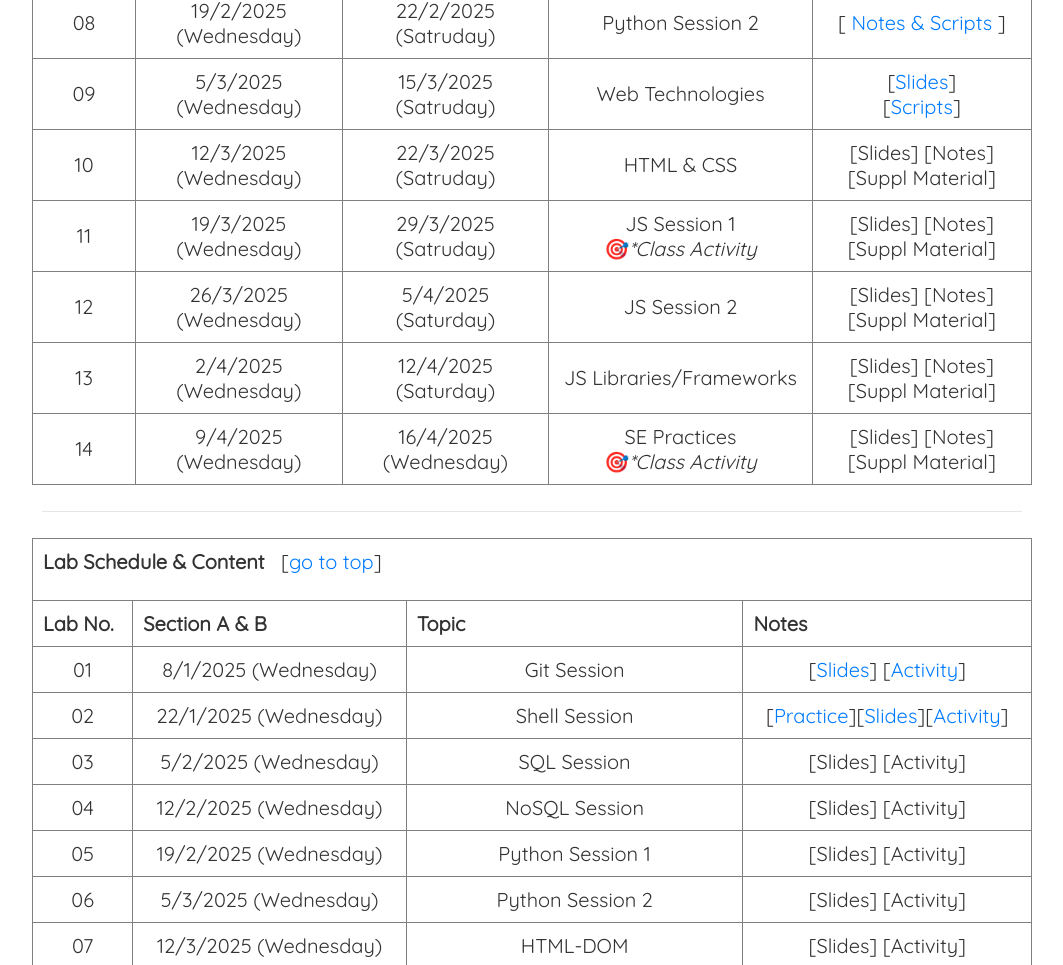
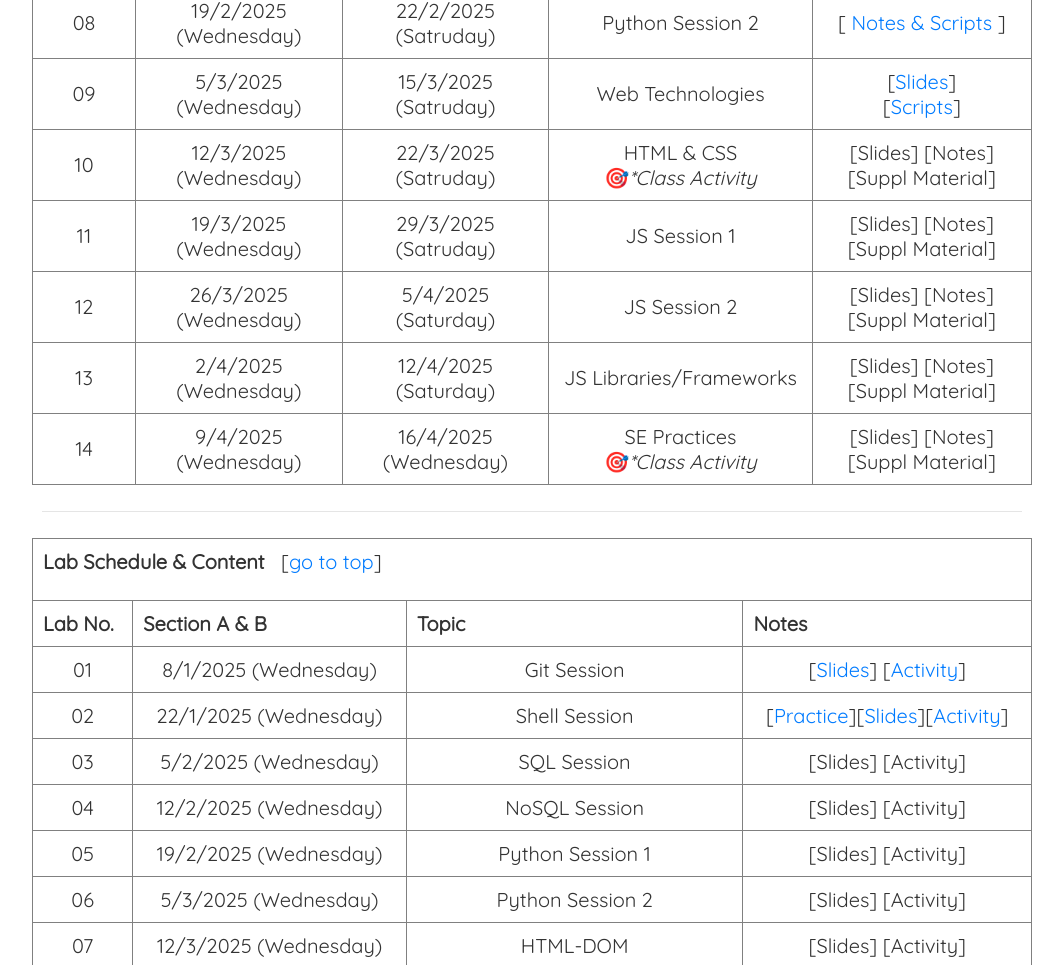
Before and after one commit to sai11101989/sai11101989.github.io, a plain HTML site: page cs6201_iss_spring2025.html in a window 1280 px wide. Shown: the part 3600-4565 px from the top of the page, without its empty margins (108-1171 px from the left). Drawn offline with nearby package versions, Linux system fonts and the light colour scheme.

Commit message:
Update cs6201_iss_spring2025.html

```diff
--- a/cs6201_iss_spring2025.html
+++ b/cs6201_iss_spring2025.html
@@ -157,10 +157,10 @@ function checkTime(i) {
 <td align="center">09</td><td align="center">5/3/2025 (Wednesday)</td><td align="center">15/3/2025 (Satruday)</td><td align="center">Web Technologies</td><td align="center"> [<a href="https://docs.google.com/viewer?url=https://raw.githubusercontent.com/sai11101989/sai11101989.github.io/main/Course/ISS_Spring_2025/ISS_Web.pdf" target="_blank">Slides</a>] <br>[<a href="https://github.com/sai11101989/sai11101989.github.io/blob/main/Course/ISS_Spring_2025/HTML_CSS_DemoSample.zip" target="_blank">Scripts</a>]</td>
 </tr>
 <tr>
-<td align="center">10</td><td align="center">12/3/2025 (Wednesday)</td><td align="center">22/3/2025 (Satruday)</td><td align="center">HTML & CSS</td><td align="center">[Slides] [Notes] <br>[Suppl Material]</td>
+<td align="center">10</td><td align="center">12/3/2025 (Wednesday)</td><td align="center">22/3/2025 (Satruday)</td><td align="center">HTML & CSS <br><span style='font-size:20px;'>&#127919;</span><i>*Class Activity</i></td><td align="center">[Slides] [Notes] <br>[Suppl Material]</td>
 </tr>
 <tr>
-<td align="center">11</td><td align="center">19/3/2025 (Wednesday)</td><td align="center">29/3/2025 (Satruday)</td><td align="center">JS Session 1<br><span style='font-size:20px;'>&#127919;</span><i>*Class Activity</i></td><td align="center">[Slides] [Notes] <br>[Suppl Material]</td>
+<td align="center">11</td><td align="center">19/3/2025 (Wednesday)</td><td align="center">29/3/2025 (Satruday)</td><td align="center">JS Session 1</td><td align="center">[Slides] [Notes] <br>[Suppl Material]</td>
 </tr>
 <tr>
 <td align="center">12</td><td align="center">26/3/2025 (Wednesday)</td><td align="center">5/4/2025 (Saturday)</td><td align="center">JS Session 2</td><td align="center">[Slides] [Notes] <br>[Suppl Material]</td>
```
